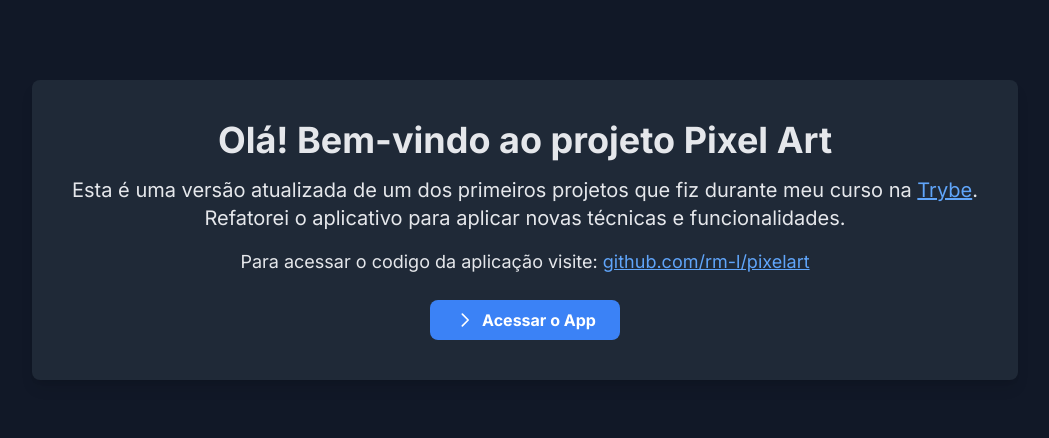
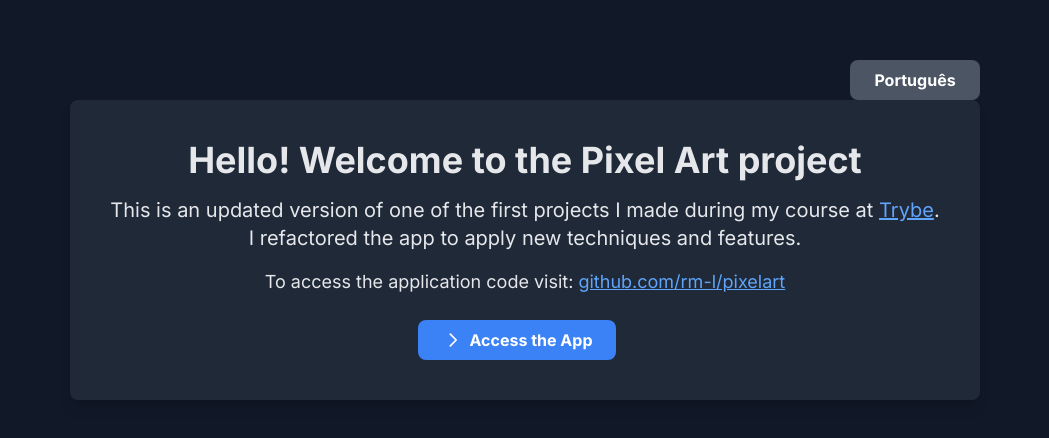
Before and after one commit to rm-l/PixelArt, a Next.js app: page / in a window 1280 px wide. Shown: the part 170-608 px from the top of the page, without its empty margins (115-1164 px from the left). Built offline with nearby package versions, Linux system fonts and the light colour scheme.

Commit message:
add english language to homepage

```diff
--- a/package.json
+++ b/package.json
@@ -3,7 +3,7 @@
   "version": "0.1.0",
   "private": true,
   "scripts": {
-    "dev": "PORT=3001 next dev",
+    "dev": "PORT=3002 next dev",
     "build": "next build",
     "start": "next start",
     "lint": "next lint"
--- a/src/app/page.tsx
+++ b/src/app/page.tsx
@@ -1,21 +1,39 @@
 'use client'
 import { useRouter } from 'next/navigation';
+import { useState } from 'react';
 
 const MeuComponente = () => {
+  const [isPortuguese, setIsPortuguese] = useState(false);
   const router = useRouter();
 
   const handleClick = () => {
     router.push('/pixelart');
   };
 
+  const toggleLanguage = () => {
+    setIsPortuguese(!isPortuguese);
+  };
+
   return (
     <div className='h-screen w-full bg-gray-900 flex flex-col items-center justify-center'>
+      <div className='gird'>
+        <div className='flex justify-end'>
+          <button
+            type='button'
+            className='bg-gray-600 text-white font-bold py-2 px-6 rounded-lg hover:bg-gray-700 transition duration-300'
+            onClick={toggleLanguage}
+          >
+            {isPortuguese ? 'English' : 'Português'}
+          </button>
+        </div>
         <div className='text-center bg-gray-800 text-gray-200 p-10 rounded-lg shadow-lg'>
           <h1 className='text-4xl font-bold mb-4'>
-          Olá! Bem-vindo ao projeto Pixel Art
+            {isPortuguese ? 'Olá! Bem-vindo ao projeto Pixel Art' : 'Hello! Welcome to the Pixel Art project'}
           </h1>
           <p className='text-xl mb-4'>
-          Esta é uma versão atualizada de um dos primeiros projetos que fiz durante meu curso na{' '}
+            {isPortuguese
+              ? 'Esta é uma versão atualizada de um dos primeiros projetos que fiz durante meu curso na'
+              : 'This is an updated version of one of the first projects I made during my course at'}{' '}
             <a
               href='https://www.betrybe.com/'
               target='_blank'
@@ -25,10 +43,12 @@ const MeuComponente = () => {
               Trybe
             </a>
             .<br />
-          Refatorei o aplicativo para aplicar novas técnicas e funcionalidades.
+            {isPortuguese
+              ? 'Refatorei o aplicativo para aplicar novas técnicas e funcionalidades.'
+              : 'I refactored the app to apply new techniques and features.'}
           </p>
           <p className='text-lg mb-6'>
-          Para acessar o codigo da aplicação visite: {' '}
+            {isPortuguese ? 'Para acessar o código da aplicação visite: ' : 'To access the application code visit: '}{' '}
             <a
               href='https://github.com/rm-l/PixelArt/'
               target='_blank'
@@ -41,14 +61,16 @@ const MeuComponente = () => {
           <div className='flex justify-center'>
             <button
               type='button'
-            className='bg-blue-500 text-white font-bold py-2 px-6 rounded-lg hover:bg-blue-600 transition duration-300 flex items-center'
+              className='bg-blue-500 text-white font-bold py-2 px-6 rounded-lg hover:bg-blue-600 transition duration-300 flex items-center mr-4'
               onClick={handleClick}
             >
               <svg className='w-5 h-5 mr-2' fill='none' stroke='currentColor' viewBox='0 0 24 24' xmlns='http://www.w3.org/2000/svg'>
                 <path strokeLinecap='round' strokeLinejoin='round' strokeWidth={2} d='M10 19l7-7-7-7' />
               </svg>
-            Acessar o App
+              {isPortuguese ? 'Acessar o App' : 'Access the App'}
             </button>
+
+          </div>
         </div>
       </div>
     </div>
```
Lines whose indentation alone changed are shown as unchanged.
